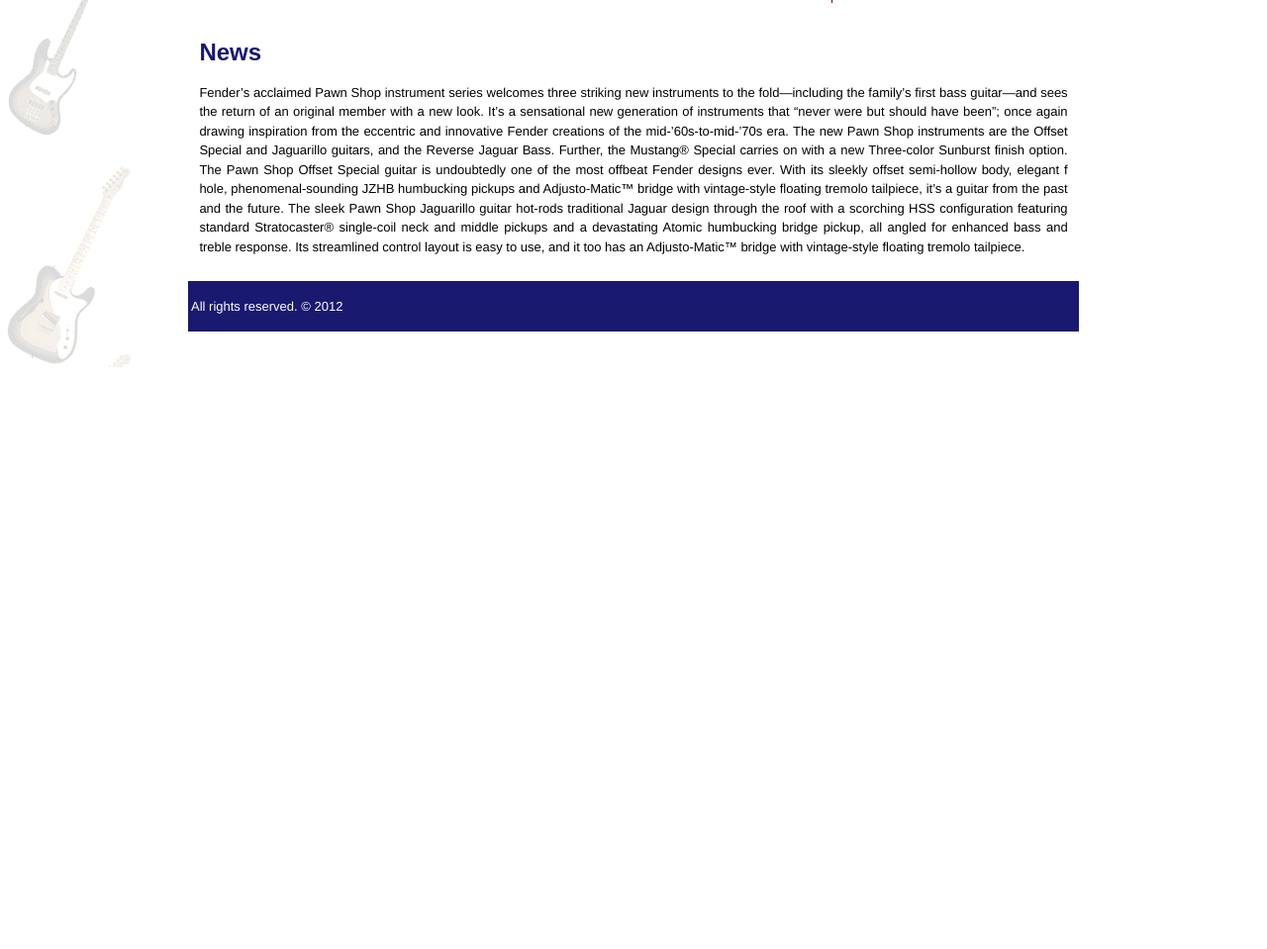
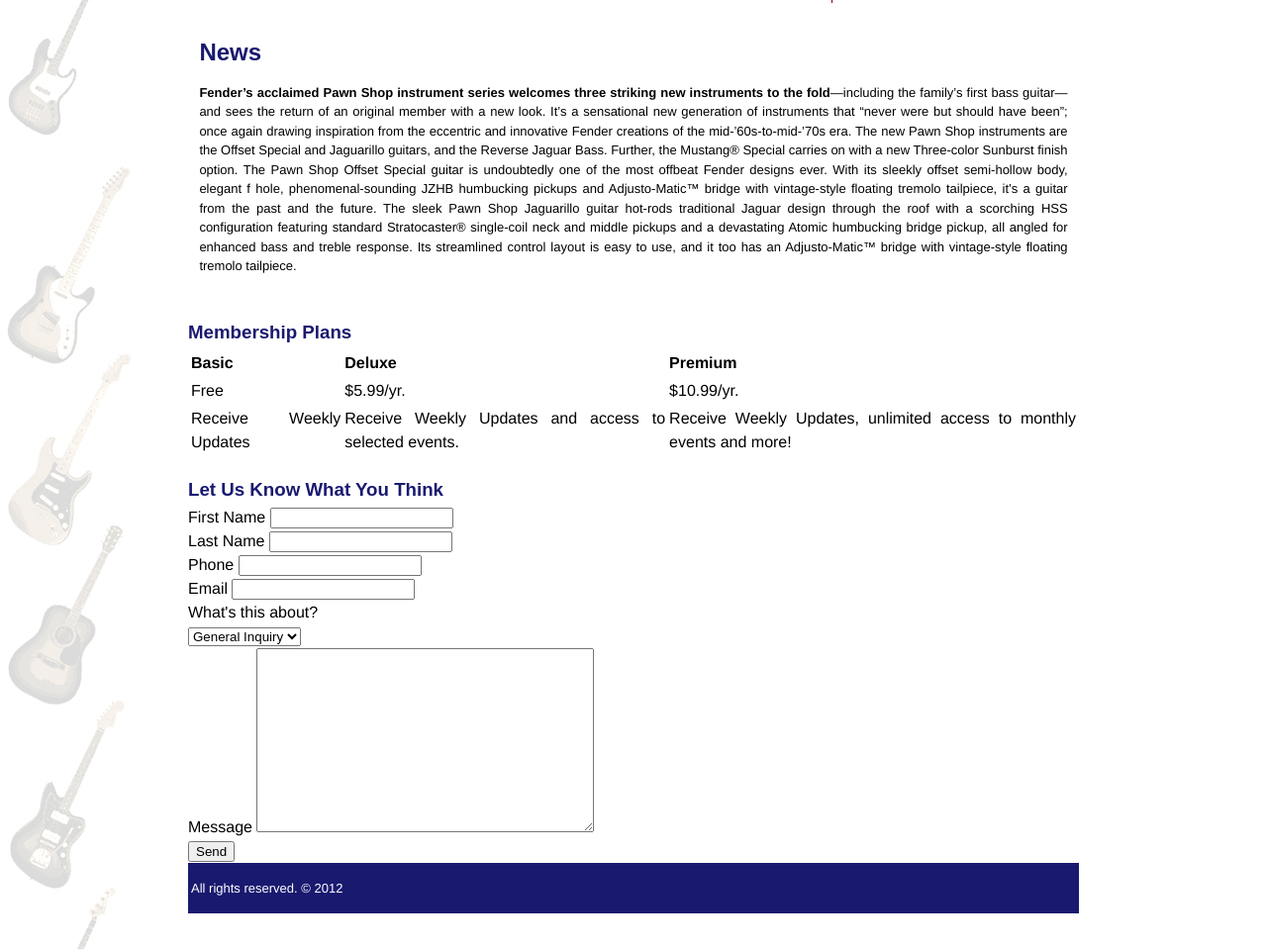
Before and after one commit to fmaco/Frank-Maco-Site-2, a plain HTML site: page index.html in a window 1280 px wide. Shown: the part 796-1755 px from the top of the page at 99% size. Before the commit the page ends 1167 px from the top, so only its background shows below. Drawn offline with Linux system fonts and the light colour scheme; a web font is replaced by a local one.

Commit message:
updated html 5/24

```diff
--- a/index.html
+++ b/index.html
@@ -68,7 +68,7 @@
 	<div id="news_container">
 	<h2>News</h2>
 		<div id="news_paragraph_container">
-		<p>Fender’s acclaimed Pawn Shop instrument series welcomes three striking new instruments to the fold—including the family’s first bass guitar—and sees the return of an original member with a new look. It’s a sensational new generation of instruments that “never were but should have been”; once again drawing inspiration from the eccentric and innovative Fender creations of the mid-’60s-to-mid-’70s era.
+		<p><strong>Fender’s acclaimed Pawn Shop instrument series welcomes three striking new instruments to the fold</strong>—including the family’s first bass guitar—and sees the return of an original member with a new look. It’s a sensational new generation of instruments that “never were but should have been”; once again drawing inspiration from the eccentric and innovative Fender creations of the mid-’60s-to-mid-’70s era.
 
 		The new Pawn Shop instruments are the Offset Special and Jaguarillo guitars, and the Reverse Jaguar Bass. Further, the Mustang® Special carries on with a new Three-color Sunburst finish option.
 
@@ -78,10 +78,76 @@
 		</p>
 	</div>
 	</div>
+	<section>
+	<div id="table_container">
+	<h3>Membership Plans</h3>
+	<table>
+		<tr>
+			<th>Basic</th>
+			<th>Deluxe</th>
+			<th>Premium</th>
+		</tr>
+		<tr>
+			<td>Free</td>
+			<td>$5.99/yr.</td>
+			<td>$10.99/yr.</td>
+		</tr>
+		<tr>
+			<td>Receive Weekly Updates</td>
+			<td>Receive Weekly Updates and access to selected events.</td>
+			<td>Receive Weekly Updates, unlimited access to monthly events and more!</td>
 
-	<footer>
+	</table>
+	</div><!--end table container-->
+
+	<div id="form_container"><!--start form container-->
+	<h3>Let Us Know What You Think</h3>
+		<form method="get" action="mailto:info@example.com">
+
+		<div>
+			<label for="name_first">First Name</label>
+			<input type="text" name="name_first" id="name_first"/>
+		</div>
+		<div>
+			<label for="name_last">Last Name</label>
+			<input type="text" name="name_last" id="name_last"/>
+		</div>
+		<div>
+			<label for="phone">Phone</label>
+			<input type="text" name="phone" id="phone"/>
+		</div>
+		<div>
+			<label for="email">Email</label>
+			<input type="text" name="email" id="email"/>
+		</div>
+		<div>
+			<label for="what's this about">What's this about?</label>
+		</div>
+		<div>
+			<select name="what's this about" id="what's this about">
+				<option>General Inquiry</option>
+				<option>Suggestion</option>
+				<option>Press</option>
+				<option>Legal</option>
+			</select>
+
+		<div>
+			<label for="message">Message</label>
+			<textarea rows="12" cols="40" name="message" id="message"></textarea>
+		</div>
+
+		<div>
+			<button type="submit" name="submit" class="button">Send</button>
+		</div>
+	</form>
+	</div><!--end form container-->
+	</section>
+
+</div> <!--end wrapper-->
+
+
+<footer>
 		<p>All rights reserved. &copy; 2012</p>
-	</footer>
-</div> <!--end wrapper-->
+</footer>
 </body>
 </html>
```
